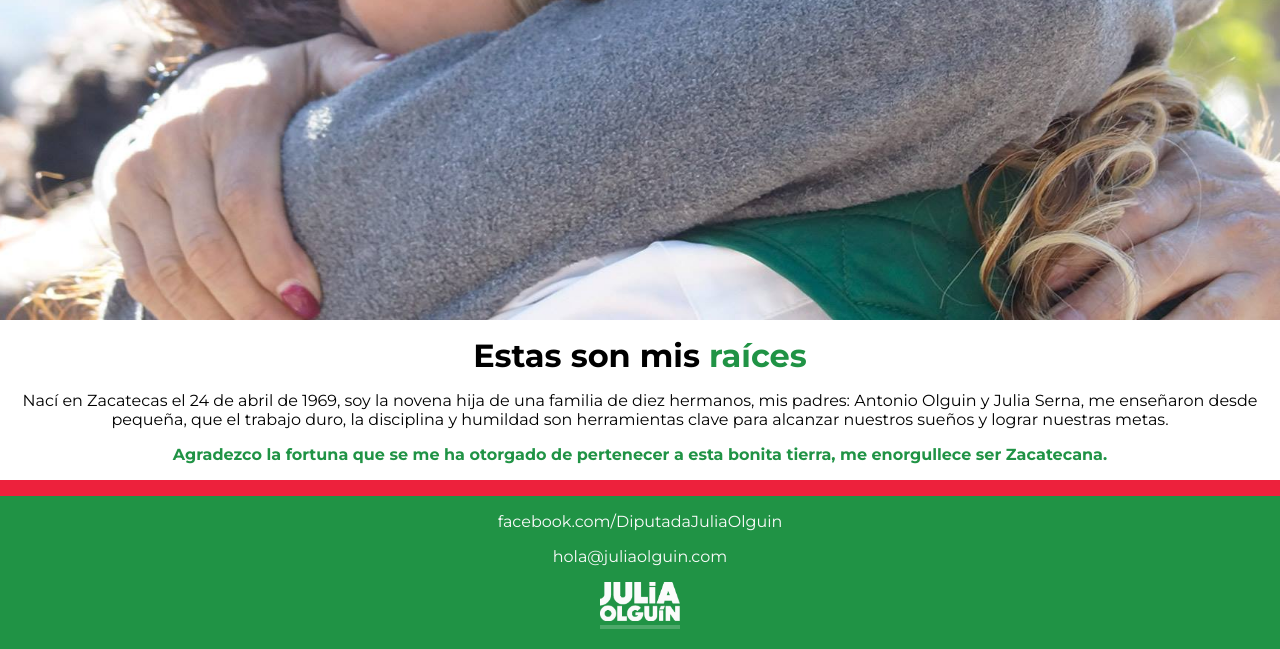
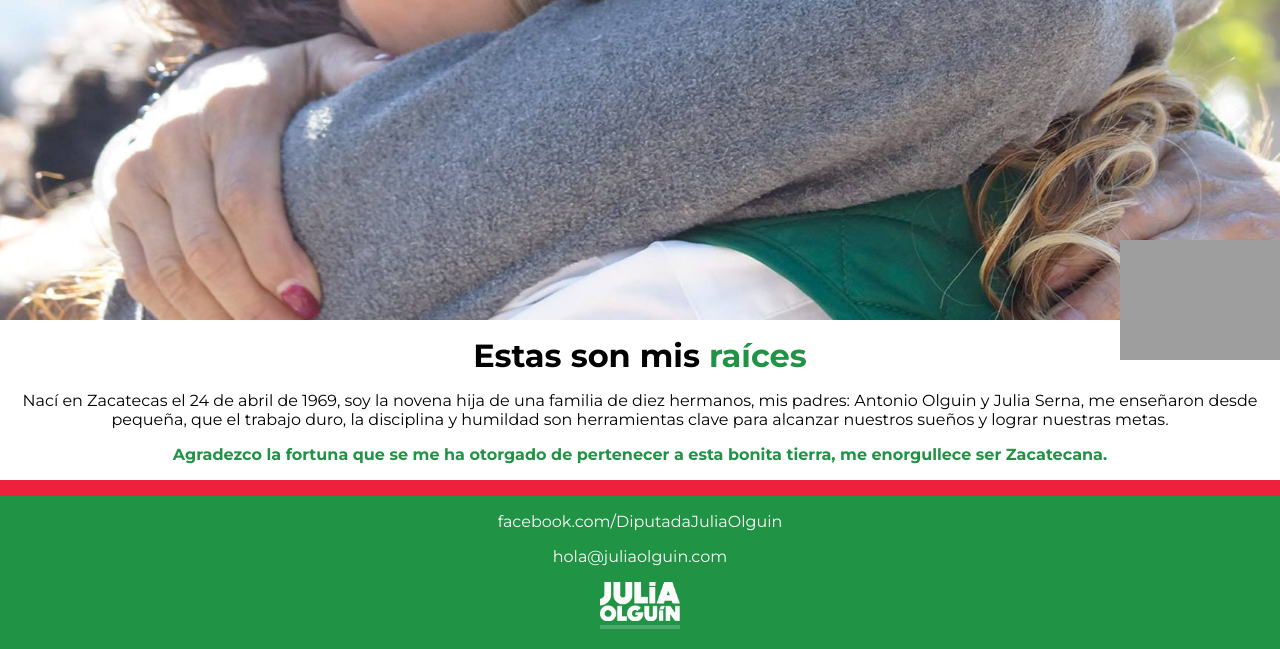
Before and after one commit to marioalvazquez/marioalvazquez.github.io, a PHP site: page / in a window 1280 px wide. Shown: the part 480-1129 px from the top of the page. Run offline with PHP 8.4, Linux system fonts and the light colour scheme; grey boxes are pictures that could not be loaded.

Commit message:
imagen arreglada en slider principal como marca de agua

```diff
--- a/css/estilos.css
+++ b/css/estilos.css
@@ -122,7 +122,12 @@ div.head-title-marketing{
   text-transform: uppercase;
   font-weight: 900;
 }
-
+img.head-img-fixed{
+  width: 10rem;
+  position: absolute;
+  top: 90%;
+  right: 0;
+}
 a.head-title-button{
   color: #FBFBFB;
   background: #ED213C;
--- a/index.html
+++ b/index.html
@@ -42,6 +42,7 @@
         </div>
         <a href="#" class="head-title-button">Conóceme</a>
       </div>
+      <img src="img/fixed.png" alt="" class="head-img-fixed">
     </div>
     <div class="container">
       <section class="section-about">
```
